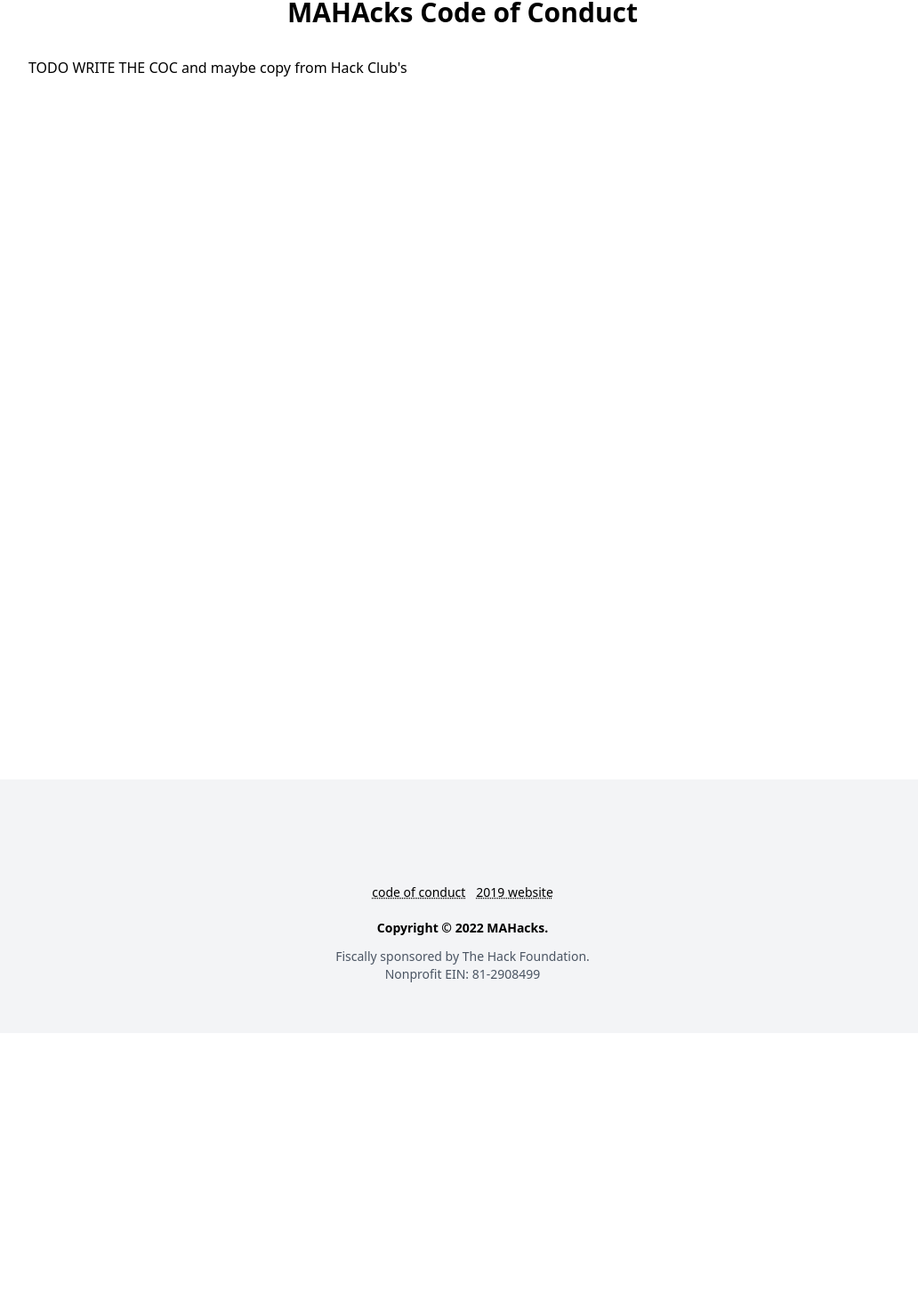
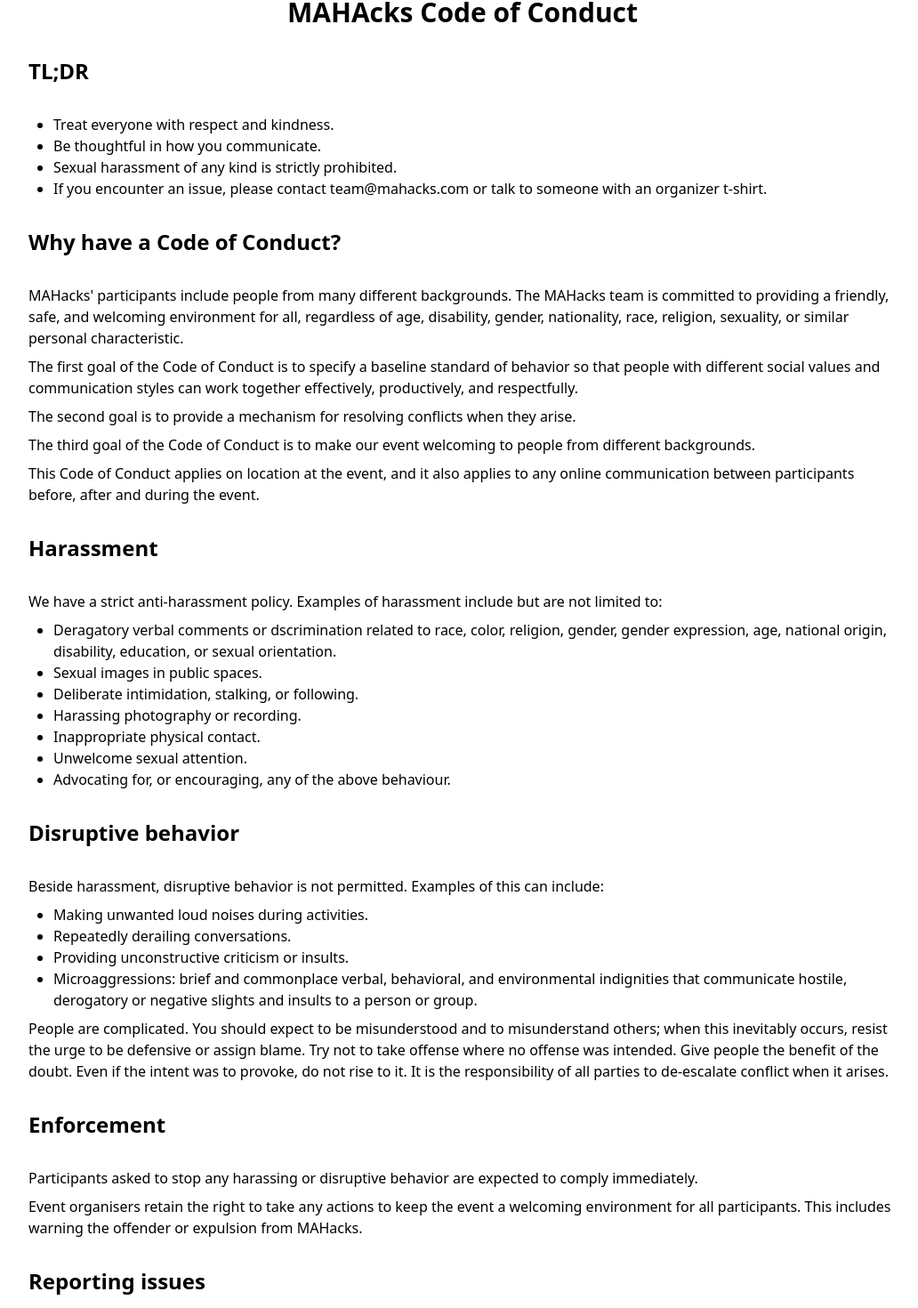
Before and after one commit to mahacks/website, a Next.js app: page /conduct in a window 1280 px wide. Shown: the part 100-1570 px from the top of the page at 89% size, without its empty margins (120-1152 px from the left). Before the commit the page ends 1261 px from the top, so only its background shows below. Built offline with nearby package versions, Linux system fonts and the light colour scheme; some icons are missing.

Commit message:
start coc

```diff
--- a/pages/conduct.mdx
+++ b/pages/conduct.mdx
@@ -4,6 +4,61 @@ import PageLayout from 'components/PageLayout'
 
 # MAHAcks Code of Conduct
 
-TODO WRITE THE COC and maybe copy from Hack Club's
+## TL;DR
+- Treat everyone with respect and kindness.
+- Be thoughtful in how you communicate.
+- Sexual harassment of any kind is strictly prohibited.
+- If you encounter an issue, please contact team@mahacks.com or talk to someone with an organizer t-shirt.
+
+## Why have a Code of Conduct?
+
+MAHacks' participants include people from many different backgrounds. The MAHacks team is committed to providing a friendly, safe, and welcoming environment for all, regardless of age, disability, gender, nationality, race, religion, sexuality, or similar personal characteristic.
+
+The first goal of the Code of Conduct is to specify a baseline standard of behavior so that people with different social values and communication styles can work together effectively, productively, and respectfully.
+
+The second goal is to provide a mechanism for resolving conflicts when they arise.
+
+The third goal of the Code of Conduct is to make our event welcoming to people from different backgrounds.
+
+This Code of Conduct applies on location at the event, and it also applies to any online communication between participants before, after and during the event.
+
+
+## Harassment
+
+We have a strict anti-harassment policy. Examples of harassment include but are not limited to:
+
+- Deragatory verbal comments or dscrimination related to race, color, religion, gender, gender expression, age, national origin, disability, education, or sexual orientation.
+- Sexual images in public spaces.
+- Deliberate intimidation, stalking, or following.
+- Harassing photography or recording.
+- Inappropriate physical contact.
+- Unwelcome sexual attention.
+- Advocating for, or encouraging, any of the above behaviour.
+
+## Disruptive behavior
+
+Beside harassment, disruptive behavior is not permitted. Examples of this can include:
+
+- Making unwanted loud noises during activities.
+- Repeatedly derailing conversations.
+- Providing unconstructive criticism or insults.
+- Microaggressions: brief and commonplace verbal, behavioral, and environmental indignities that communicate hostile, derogatory or negative slights and insults to a person or group.
+
+People are complicated. You should expect to be misunderstood and to misunderstand others; when this inevitably occurs, resist the urge to be defensive or assign blame. Try not to take offense where no offense was intended. Give people the benefit of the doubt. Even if the intent was to provoke, do not rise to it. It is the responsibility of all parties to de-escalate conflict when it arises.
+
+## Enforcement
+
+Participants asked to stop any harassing or disruptive behavior are expected to comply immediately.
+
+Event organisers retain the right to take any actions to keep the event a welcoming environment for all participants. This includes warning the offender or expulsion from MAHacks.
+
+## Reporting issues
+
+If someone makes you or anyone else feel unsafe or unwelcome, please report it as soon as possible. Do not post about the issue publicly or try to rally sentiment against a particular individual or group. Harassment and other Code of Conduct violations reduce the value of MAHacks for everyone. We want you to be happy at our event.
+
+You can contact us by sending an email to team@mahacks.com or talking to someone wearing an organizer t-shirt at the event. We'll be happy to help you contact venue security, law enforcement, support services, or other assist you to feel safe for the duration of MAHacks.
+
+## Acknowledgements
+This policy was adapted from the [Hack Club Code of Conduct](https://hackclub.com/conduct/) and [Webjam NYC Code of Conduct](https://webjam.nyc/conduct/).
 
 </PageLayout>
--- a/styles/globals.css
+++ b/styles/globals.css
@@ -14,6 +14,9 @@
   .mdx h1 {
     @apply text-3xl mb-8 mt-24 text-center;
   }
+  .mdx h2 {
+    @apply text-2xl my-8;
+  }
   .mdx h3 {
     @apply text-lg;
   }
@@ -25,6 +28,10 @@
   .mdx a {
     @apply hover:underline decoration-wavy text-secondary;
   }
+
+  .mdx ul {
+    @apply list-disc ml-7;
+  }
 }
 
 /* html {
```
